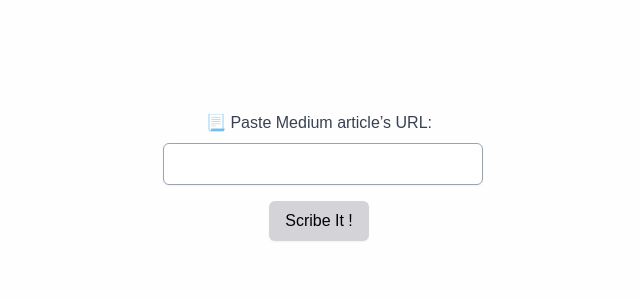
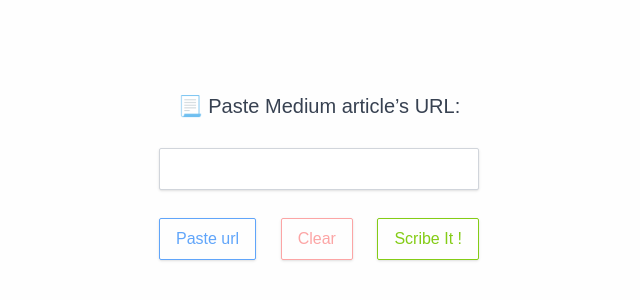
Before and after one commit to Yoichi-Trigalot/redirector, a Next.js app: page / in a window 1280 px wide. Shown: the part 224-524 px from the top of the page, without its empty margins (321-961 px from the left). Built offline with nearby package versions, Linux system fonts and the light colour scheme.

Commit message:
style, color, and past feature

```diff
--- a/src/pages/index.tsx
+++ b/src/pages/index.tsx
@@ -4,10 +4,10 @@
 import { useRouter } from "next/router";
 require("isomorphic-fetch");
 
-
 export default function Home() {
   const router = useRouter();
 
+  const [pastedText, setPastedText] = useState("");
   const [url, setUrl] = useState("");
   const [html, setHtml] = useState("");
   const [isLoading, setIsLoading] = useState(false);
@@ -38,9 +38,15 @@
     };
   });
 
+  const handlePaste = async () => {
+    const text = await navigator.clipboard.readText();
+    setPastedText(text);
+    setUrl(text);
+  };
 
   function handleUrlChange(event: React.FormEvent<HTMLInputElement>) {
     setUrl(event.currentTarget.value);
+    setPastedText(event.currentTarget.value);
   }
 
   async function handleSubmit(
@@ -72,23 +78,44 @@
           className="flex flex-col items-center justify-center h-screen w-screen mainForm"
         >
           {/* <p className="w-80">link: {myLink}</p> */}
-          <span className="text-gray-700 pb-2">
+          <span className="text-gray-700 pb-2 text-xl mb-5">
             📃 Paste Medium article&rsquo;s URL:
           </span>
           <input
             aria-label="Paste Medium article's URL:"
             type="text"
             name="url"
-            value={url}
+            value={url || pastedText}
             onChange={handleUrlChange}
-            className="w-80 ml-2 px-4 py-2 border border-gray-400 rounded-md shadow-sm focus:ring-2 focus:ring-zinc-400 focus:border-transparent"
+            className="w-80 px-4 py-2 mb-3 border border-gray-300 rounded-sm shadow focus:ring-2 focus:ring-gray-300  focus:outline-none"
           />
-          <button
-            type="submit"
-            className="mt-4 px-4 py-2 bg-zinc-300 text-black rounded-md shadow-sm hover:bg-zinc-400 focus:outline-none focus:ring-2 focus:ring-zinc-400 focus:ring-opacity-50"
-          >
-            Scribe It !
-          </button>
+          <div className="flex w-80 justify-between  ">
+            <button
+              onClick={(e) => {
+                e.preventDefault();
+                handlePaste();
+              }}
+              className="mt-4 px-4 py-2 text-blue-400 border border-blue-400 rounded-sm shadow hover:bg-blue-400 hover:text-white"
+            >
+              Paste url
+            </button>
+            <button
+              className="mt-4 px-4 py-2 border border-red-300 hover:bg-red-400 text-red-300 hover:text-white rounded-sm shadow"
+              onClick={(e) => {
+                e.preventDefault();
+                setPastedText("");
+                setUrl("");
+              }}
+            >
+              Clear
+            </button>
+            <button
+              type="submit"
+              className="mt-4 px-4 py-2 text-lime-500 border border-lime-500 rounded-sm shadow hover:bg-lime-500 hover:text-white"
+            >
+              Scribe It !
+            </button>
+          </div>
         </form>
       )}
       {isLoading && (
```
Also changed, not shown: 1 other file (tests, documents, lock files or other folders).
